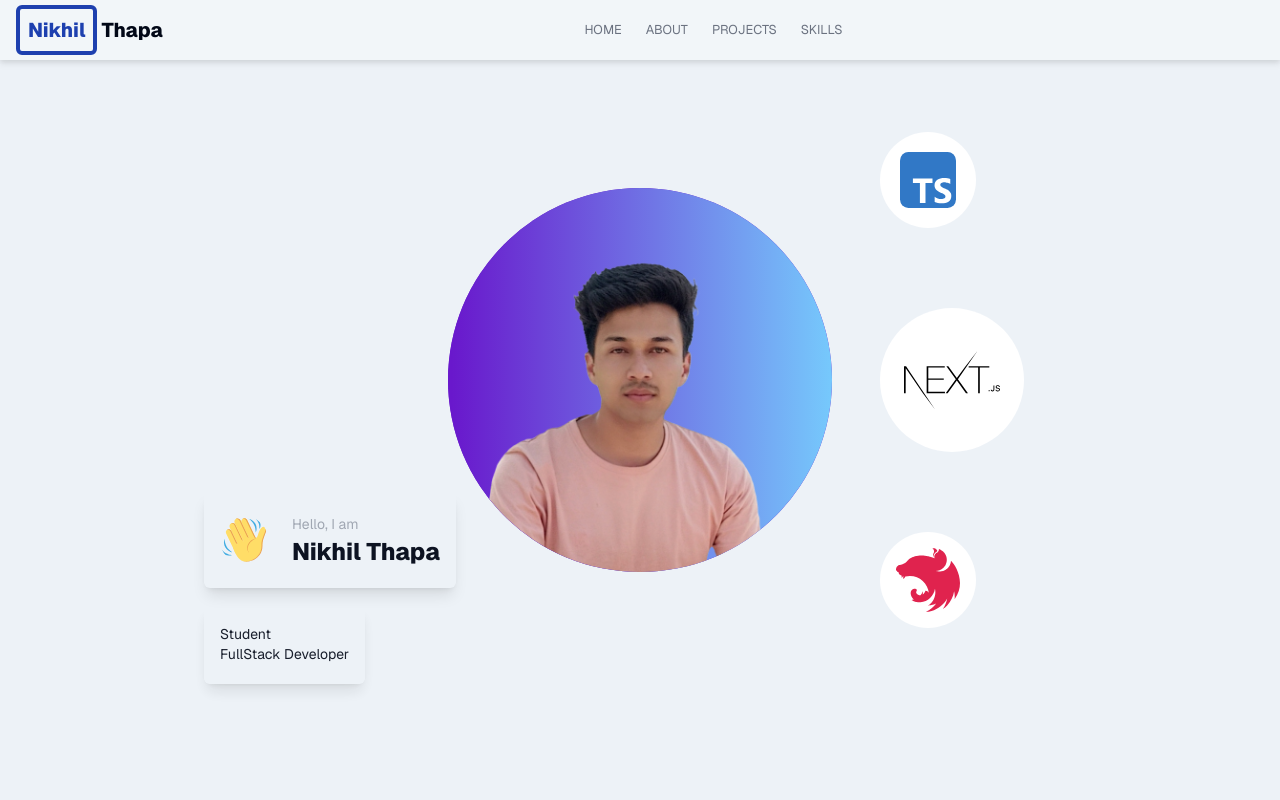
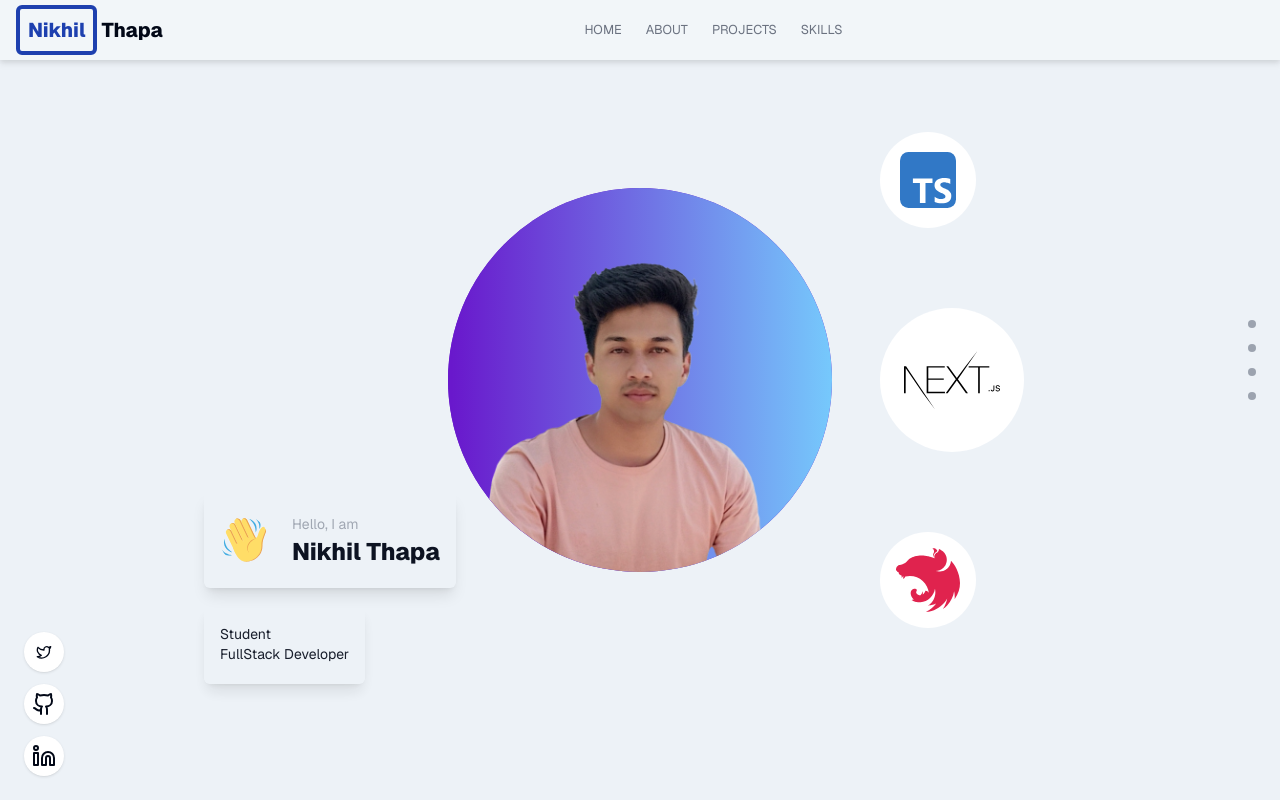
Before and after one commit to SeniorIntern/portfolio-site, a Next.js app: page / in a window 1280 px wide. Shown: the top 800 px of the page. Built offline with nearby package versions, Linux system fonts and the light colour scheme.

Commit message:
Add Aside and ScrollControl components

```diff
--- a/app/layout.tsx
+++ b/app/layout.tsx
@@ -1,3 +1,5 @@
+import Aside from '@/components/common/Aside';
+import GoToControls from '@/components/common/GoToControls';
 import Header from '@/components/common/Header';
 import { siteConfig } from '@/config/site';
 import { cn } from '@/lib/utils';
@@ -66,6 +68,8 @@ export default function RootLayout({
   return (
     <html lang="en">
       <body className={cn(GeistSans.className, 'flex justify-center')}>
+        <Aside />
+        <GoToControls />
         <div className="container flex min-h-screen flex-col">
           <Header />
           <main className="grow bg-[#EDF2F7]">{children}</main>
```
